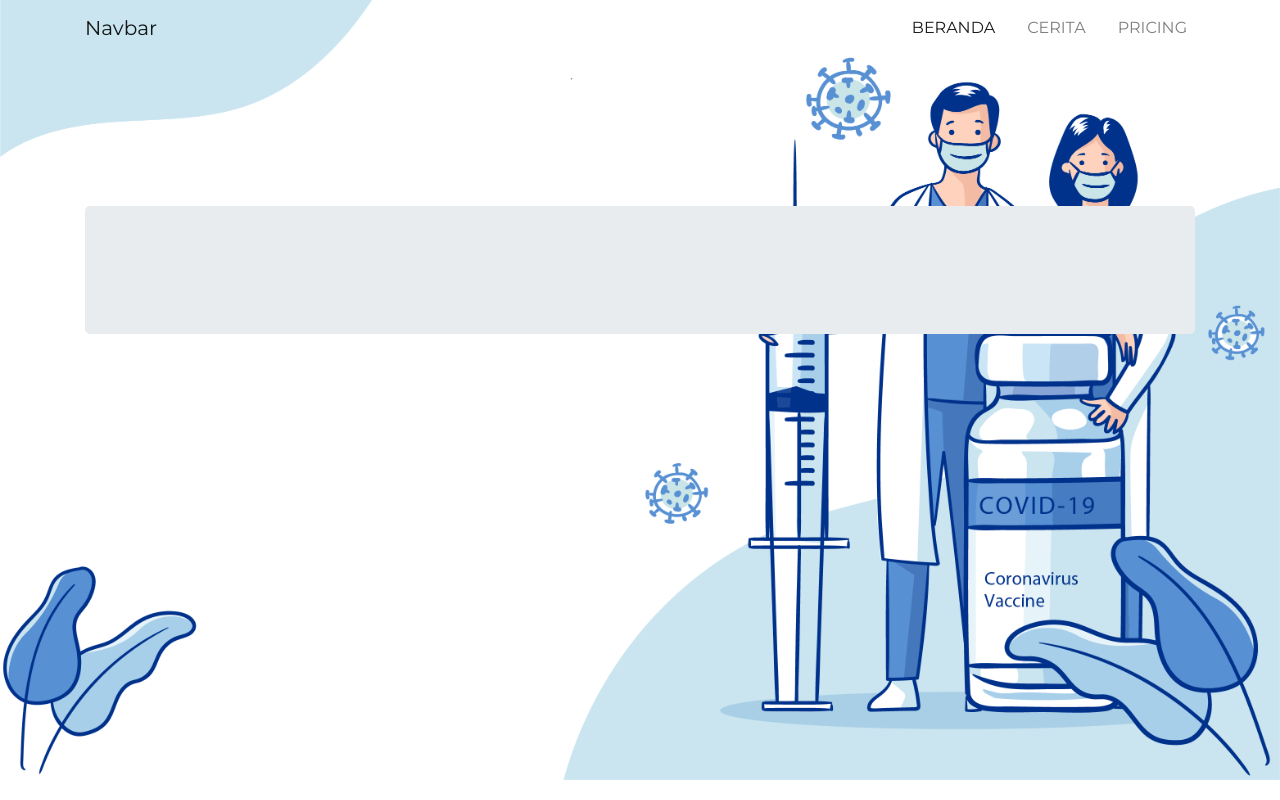
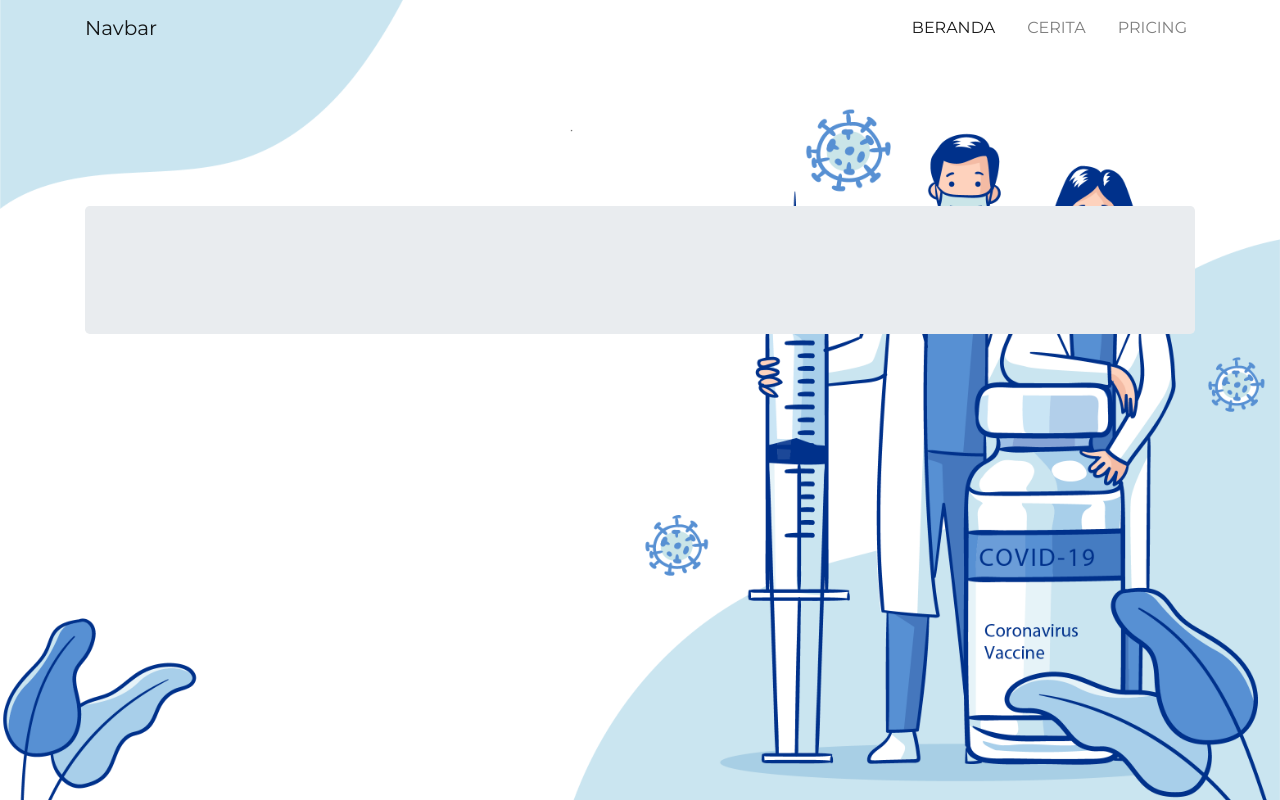
Before and after one commit to mftlhn/info-corona, a PHP site: page / in a window 1280 px wide. Run offline with PHP 8.4, Linux system fonts and the light colour scheme.

Commit message:
fix bg-size

```diff
--- a/css/style.css
+++ b/css/style.css
@@ -3,9 +3,11 @@ html {
   margin: 0;
   background-image: url(../image/background.png);
   background-repeat: no-repeat;
-  background-size: 100vmax;
+  background-size: cover;
+  height: 100vh;
   font-family: 'Montserrat', sans-serif;
-  background-position-y: 15%;
+  background-position-y: 40%;
+  background-position-x: center;
 }
 
 .nav-item {
@@ -19,7 +21,6 @@ html {
 }
 
 .nav-item .nav-link:after {
-  background: none repeat scroll 0 0 transparent;
   bottom: 0;
   content: "";
   display: block;
@@ -38,7 +39,6 @@ html {
 }
 
 .nav-item .active {
-  background: none repeat scroll 0 0 transparent;
   bottom: 0;
   content: "";
   display: block;
```
